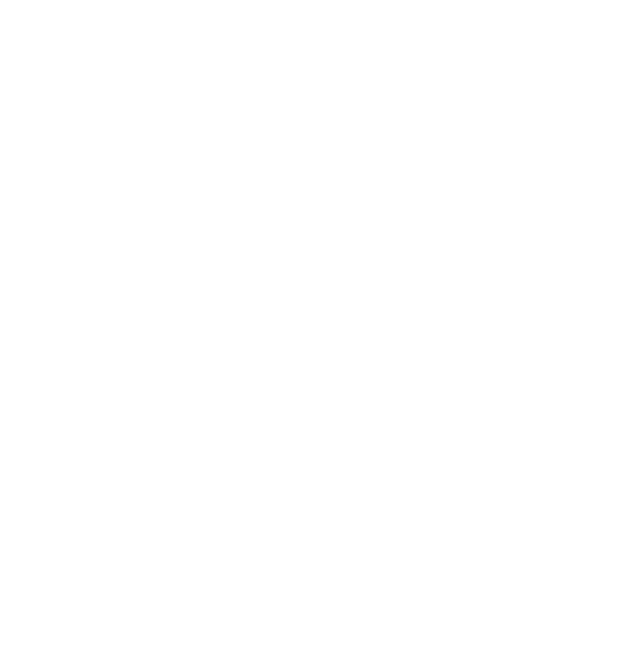
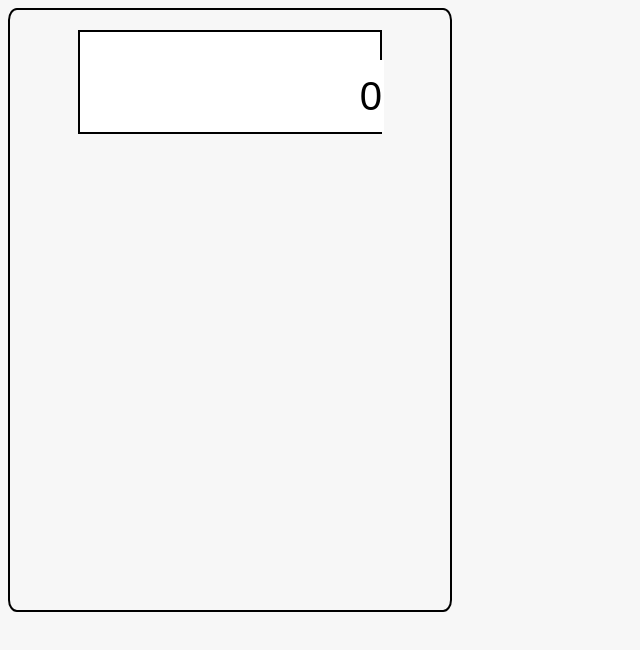
Before and after one commit to Havolt/JavaScript_Calculator, a plain HTML site: page index.html in a window 1280 px wide. Shown: the whole page, without its empty margins (0-640 px from the left). Drawn offline with Linux system fonts and the light colour scheme.

Commit message:
Styled top half of calculator

```diff
--- a/index.html
+++ b/index.html
@@ -5,14 +5,56 @@
     <title>Calculator</title>
     <style>
 
+    body, html{
+      background-color: #f7f7f7;
+    }
+
+    #app{
+      width: 440px;
+      height: 600px;
+      border: 2px solid black;
+      border-radius: 2%;
+    }
+
+    #screen{
+      border: 2px solid black;
+      width: 300px;
+      height: 100px;
+      margin: 20px auto;
+    }
+
+    #prevScreen{
+      width: 300px;
+      height: 28px;
+      background-color: white;;
+    }
+
+    #mainScreen{
+      width: 300px;
+      height: 70px;
+      border: none;
+      font-size: 40px;
+      text-align: right;
+    }
+
     </style>
   </head>
   <body>
 
 
-    <div id="app"></div>
+    <div id="app">
+      <div id="screen">
+        <div id="prevScreen"></div>
+        <input type="text" id="mainScreen" name="mainScreen" value="0">
+      </div>
+      <div id="pad"></div>
+    </div>
 
     <script>
+
+    const app = document.getElementById('app');
+
+
 
 
     </script>
```
